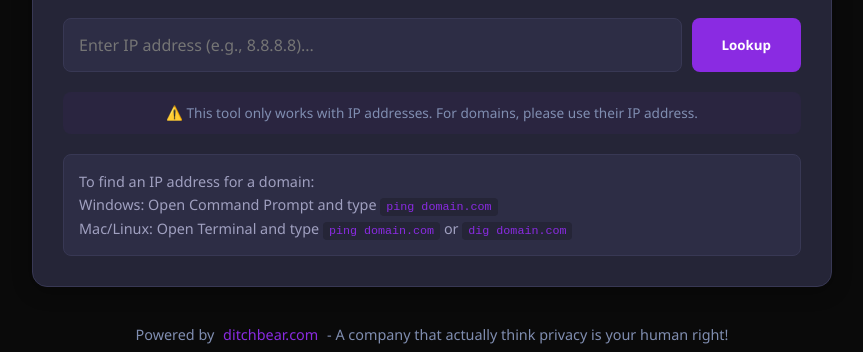
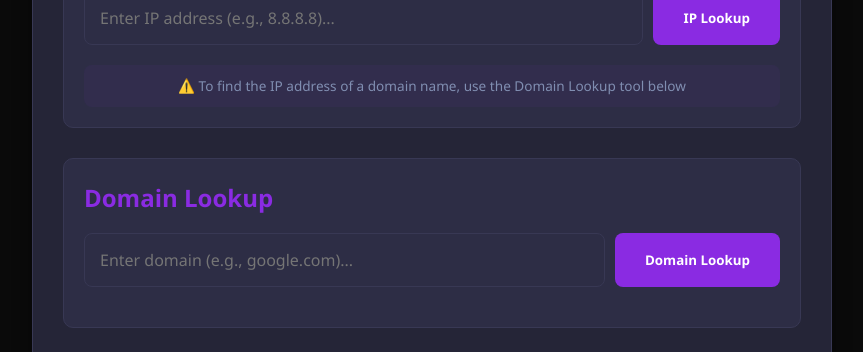
Before and after one commit to Hadrixe/whodisip, a plain HTML site: page index.html in a window 1280 px wide. Shown: the part 250-602 px from the top of the page, without its empty margins (208-1071 px from the left). Drawn offline with Linux system fonts and the light colour scheme.

Commit message:
WhoDisIP v2
This update brings a new feature "Domain Lookup" that lets you lookup any domain to to find information about them plus IP, rate limit applies.

```diff
--- a/index.html
+++ b/index.html
@@ -3,7 +3,7 @@
 <head>
     <meta charset="UTF-8">
     <meta name="viewport" content="width=device-width, initial-scale=1.0">
-    <title>WhoDisIP - IP Lookup Tool</title>
+    <title>WhoDisIP - IP & Domain Lookup Tool</title>
     <style>
         * {
             margin: 0;
@@ -41,6 +41,20 @@
             color: #fff;
             margin-bottom: 30px;
             font-size: 2.2em;
+        }
+
+        .lookup-section {
+            margin-bottom: 30px;
+            padding: 20px;
+            background: #2d2d45;
+            border-radius: 10px;
+            border: 1px solid #383854;
+        }
+
+        .lookup-section h2 {
+            color: #8A2BE2;
+            margin-bottom: 15px;
+            font-size: 1.5em;
         }
 
         .input-group {
@@ -148,14 +162,6 @@
             border: 1px solid #383854;
         }
 
-        .help-text code {
-            background: #252537;
-            padding: 2px 6px;
-            border-radius: 4px;
-            color: #8A2BE2;
-            font-family: monospace;
-        }
-
         .footer {
             text-align: center;
             margin-top: 20px;
@@ -226,20 +232,28 @@
     <div class="container">
         <div class="search-box">
             <h1>WhoDisIP</h1>
-            <div class="input-group">
-                <input type="text" id="domainInput" placeholder="Enter IP address (e.g., 8.8.8.8)...">
-                <button onclick="lookup()">Lookup</button>
+
+            <!-- IP Lookup Section -->
+            <div class="lookup-section">
+                <h2>IP Address Lookup</h2>
+                <div class="input-group">
+                    <input type="text" id="ipInput" placeholder="Enter IP address (e.g., 8.8.8.8)...">
+                    <button onclick="lookupIP()">IP Lookup</button>
+                </div>
+                <div class="note">
+                    ⚠️ To find the IP address of a domain name, use the Domain Lookup tool below
+                </div>
             </div>
-            <div class="note">
-                ⚠️ This tool only works with IP addresses. For domains, please use their IP address.
+
+            <!-- Domain Lookup Section -->
+            <div class="lookup-section">
+                <h2>Domain Lookup</h2>
+                <div class="input-group">
+                    <input type="text" id="domainInput" placeholder="Enter domain (e.g., google.com)...">
+                    <button onclick="lookupDomain()">Domain Lookup</button>
+                </div>
             </div>
-            <div class="help-text">
-                To find an IP address for a domain:
-                <br>
-                Windows: Open Command Prompt and type <code>ping domain.com</code>
-                <br>
-                Mac/Linux: Open Terminal and type <code>ping domain.com</code> or <code>dig domain.com</code>
-            </div>
+
             <div class="loading" id="loading">
                 Searching...
             </div>
@@ -289,11 +303,18 @@
     </div>
 
     <script>
-        const RATE_LIMIT = {
+        const IP_RATE_LIMIT = {
             PER_MINUTE: 45,
             PER_DAY: 10000,
             MINUTE_WINDOW: 60000,
             KEY_PREFIX: 'ip_lookup_'
+        };
+
+        const DOMAIN_RATE_LIMIT = {
+            PER_MINUTE: 10,
+            PER_DAY: 100,
+            MINUTE_WINDOW: 60000,
+            KEY_PREFIX: 'domain_lookup_'
         };
 
         function isValidIP(ip) {
@@ -307,6 +328,11 @@
             });
         }
 
+        function isValidDomain(domain) {
+            const domainRegex = /^[a-zA-Z0-9][a-zA-Z0-9-]{0,61}[a-zA-Z0-9](?:\.[a-zA-Z]{2,})+$/;
+            return domainRegex.test(domain);
+        }
+
         function showError(message) {
             const error = document.getElementById('error');
             error.textContent = message;
@@ -314,52 +340,46 @@
             document.getElementById('result').style.display = 'none';
         }
 
-        function checkRateLimits() {
+        function checkRateLimits(limits) {
             const now = Date.now();
-            const minuteKey = `${RATE_LIMIT.KEY_PREFIX}minute_${Math.floor(now / RATE_LIMIT.MINUTE_WINDOW)}`;
-            const dayKey = `${RATE_LIMIT.KEY_PREFIX}day_${Math.floor(now / (24 * 60 * 60 * 1000))}`;
+            const minuteKey = `${limits.KEY_PREFIX}minute_${Math.floor(now / limits.MINUTE_WINDOW)}`;
+            const dayKey = `${limits.KEY_PREFIX}day_${Math.floor(now / (24 * 60 * 60 * 1000))}`;
 
-            // Clean up old entries
             for (let i = localStorage.length - 1; i >= 0; i--) {
                 const key = localStorage.key(i);
-                if (key && key.startsWith(RATE_LIMIT.KEY_PREFIX)) {
+                if (key && key.startsWith(limits.KEY_PREFIX)) {
                     const timestamp = parseInt(key.split('_')[2]);
-                    if (now - timestamp > RATE_LIMIT.MINUTE_WINDOW) {
+                    if (now - timestamp > limits.MINUTE_WINDOW) {
                         localStorage.removeItem(key);
                     }
                 }
             }
 
-            // Check minute limit
             const minuteCount = parseInt(localStorage.getItem(minuteKey) || 0);
-            if (minuteCount >= RATE_LIMIT.PER_MINUTE) {
+            if (minuteCount >= limits.PER_MINUTE) {
                 return "Rate limit exceeded. Please wait a minute before trying again.";
             }
 
-            // Check daily limit
             const dayCount = parseInt(localStorage.getItem(dayKey) || 0);
-            if (dayCount >= RATE_LIMIT.PER_DAY) {
+            if (dayCount >= limits.PER_DAY) {
                 return "Daily limit reached. Please try again tomorrow.";
             }
 
-            // Update counters
             localStorage.setItem(minuteKey, minuteCount + 1);
             localStorage.setItem(dayKey, dayCount + 1);
             return null;
         }
 
-        async function lookup() {
-            const input = document.getElementById('domainInput').value.trim();
+        async function lookupIP() {
+            const input = document.getElementById('ipInput').value.trim();
             if (!input) return;
 
-            // Validate IP address format
             if (!isValidIP(input)) {
-                showError('Please enter a valid IP address (e.g., 8.8.8.8). Domain names are not supported.');
+                showError('Please enter a valid IP address (e.g., 8.8.8.8)');
                 return;
             }
 
-            // Check rate limits
-            const rateLimitError = checkRateLimits();
+            const rateLimitError = checkRateLimits(IP_RATE_LIMIT);
             if (rateLimitError) {
                 showError(rateLimitError);
                 return;
@@ -397,9 +417,71 @@
             }
         }
 
+        async function lookupDomain() {
+            const input = document.getElementById('domainInput').value.trim();
+            if (!input) return;
+
+            if (!isValidDomain(input)) {
+                showError('Please enter a valid domain name (e.g., google.com)');
+                return;
+            }
+
+            const rateLimitError = checkRateLimits(DOMAIN_RATE_LIMIT);
+            if (rateLimitError) {
+                showError(rateLimitError);
+                return;
+            }
+
+            const loading = document.getElementById('loading');
+            const result = document.getElementById('result');
+            const error = document.getElementById('error');
+
+            loading.style.display = 'block';
+            result.style.display = 'none';
+            error.style.display = 'none';
+
+            try {
+                const dnsResponse = await fetch(`https://dns.google/resolve?name=${encodeURIComponent(input)}`);
+                const dnsData = await dnsResponse.json();
+
+                if (dnsData.Answer && dnsData.Answer.length > 0) {
+                    const ip = dnsData.Answer[0].data;
+
+                    const response = await fetch(`https://ipwho.is/${ip}`);
+                    const data = await response.json();
+
+                    if (data.success) {
+                        document.getElementById('ip').textContent = data.ip;
+                        document.getElementById('country').textContent = data.country;
+                        document.getElementById('isp').textContent = data.connection.isp;
+                        document.getElementById('org').textContent = data.connection.org || 'N/A';
+                        document.getElementById('region').textContent = data.region;
+                        document.getElementById('city').textContent = data.city;
+                        document.getElementById('timezone').textContent = data.timezone.id;
+
+                        result.style.display = 'block';
+                    } else {
+                        showError(data.message || 'Unable to find information for this domain');
+                    }
+                } else {
+                    showError('Could not resolve domain name to IP address');
+                }
+            } catch (err) {
+                showError('Error looking up domain information. Please try again.');
+            } finally {
+                loading.style.display = 'none';
+            }
+        }
+
+        document.getElementById('ipInput').addEventListener('keypress', function(e) {
+            if (e.key === 'Enter') {
+                lookupIP();
+            }
+        });
+
         document.getElementById('domainInput').addEventListener('keypress', function(e) {
             if (e.key === 'Enter') {
-                lookup();
+                lookupDomain();
             }
         });
     </script>
```
